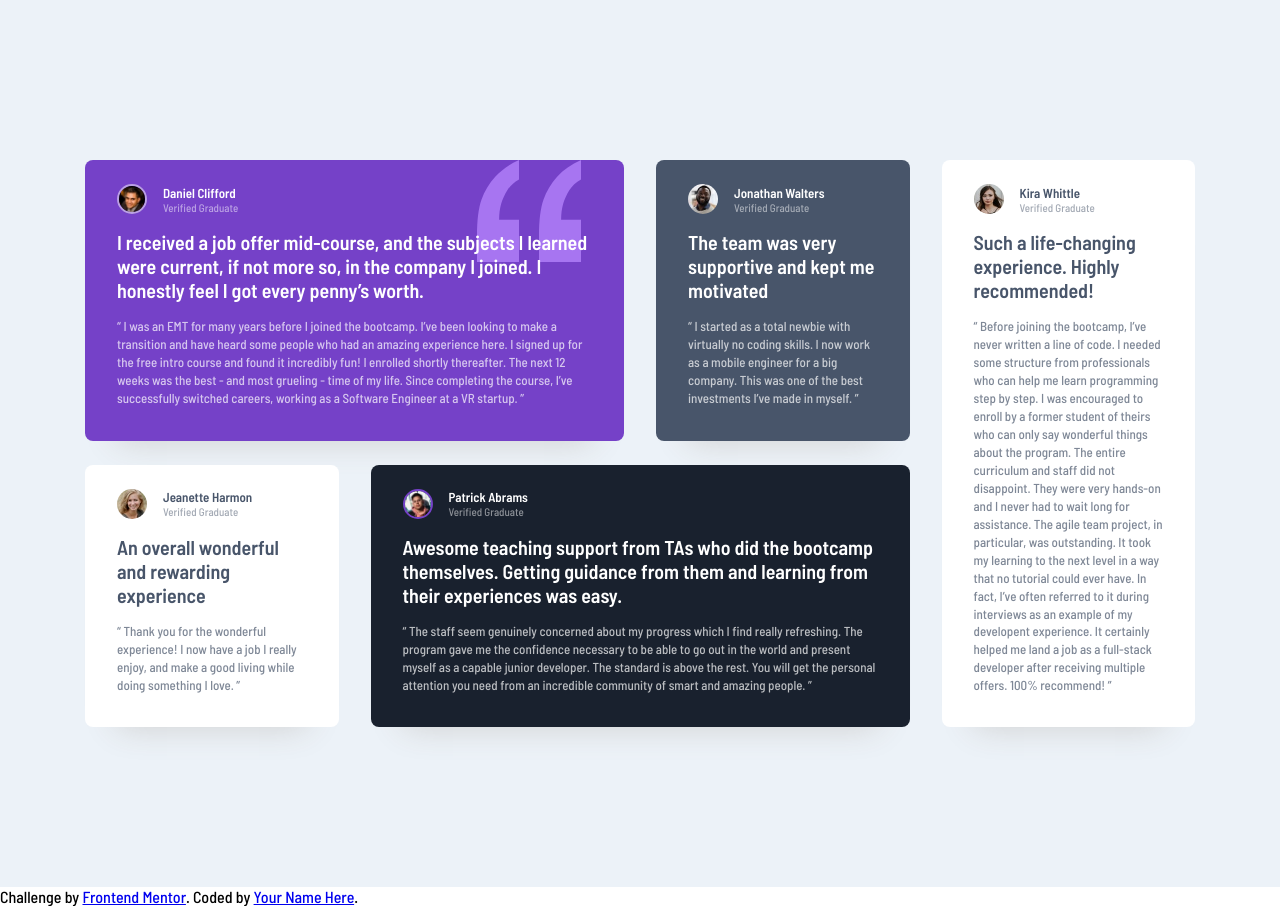
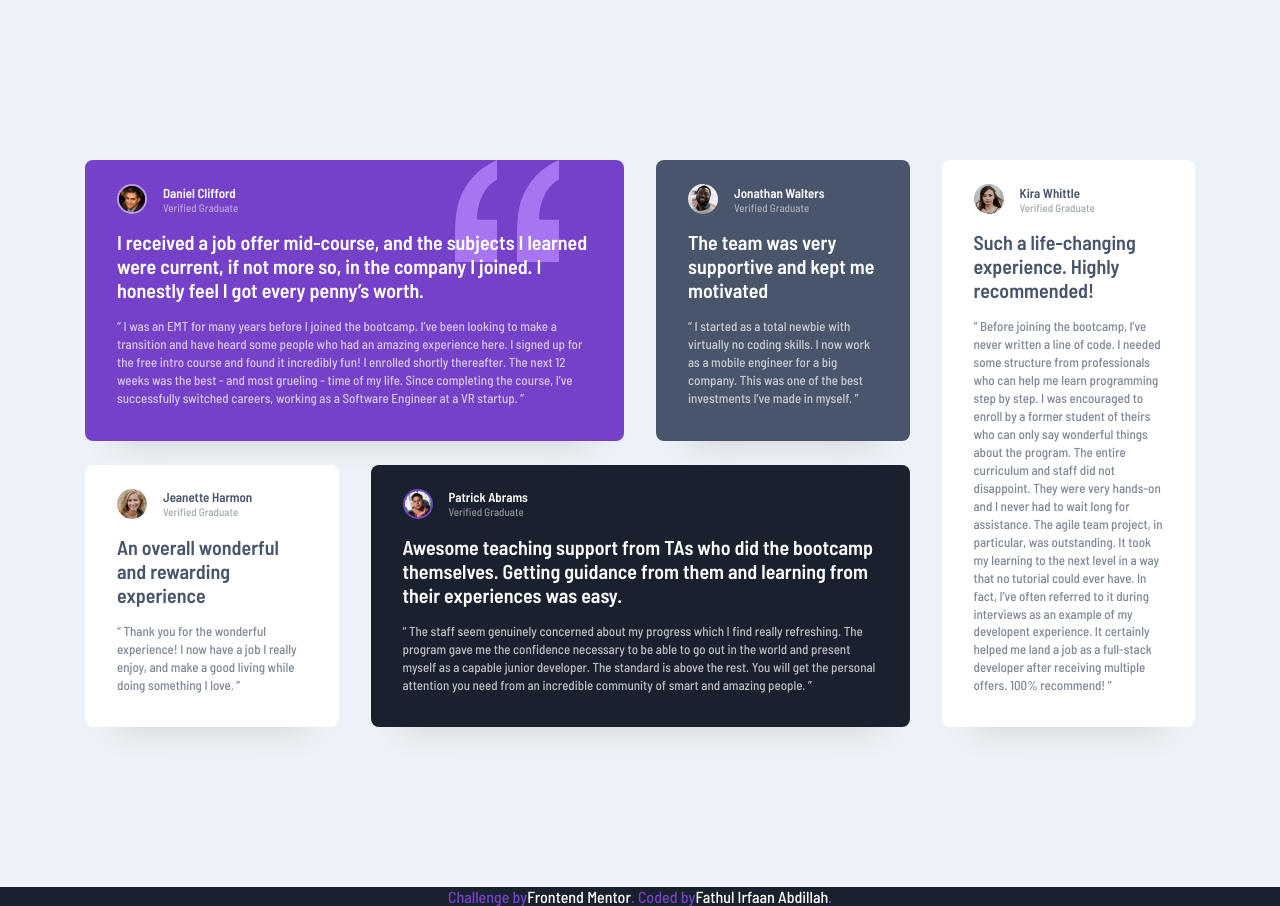
Before and after one commit to thefathdev/testimonial-grid-section-frontend-mentor, a plain HTML site: page index.html in a window 1280 px wide. Drawn offline with Linux system fonts and the light colour scheme.

Commit message:
Added footer styling

```diff
--- a/index.html
+++ b/index.html
@@ -181,7 +181,10 @@
         href="https://www.frontendmentor.io?ref=challenge"
         target="_blank"
         >Frontend Mentor</a
-      >. Coded by <a class="footer__link" href="#">Your Name Here</a>.
+      >. Coded by
+      <a class="footer__link" href="https://github.com/whatTheFath"
+        >Fathul Irfaan Abdillah</a
+      >.
     </footer>
   </body>
 </html>
--- a/scss/card/_card.scss
+++ b/scss/card/_card.scss
@@ -18,6 +18,10 @@
       background-repeat: no-repeat;
       background-position: 90% 0;
       color: $white;
+
+      @include tablet {
+        background-position: 85% 0;
+      }
     }
 
     &_gray {
--- /dev/null
+++ b/scss/footer/_footer.scss
@@ -0,0 +1,12 @@
+.footer {
+  display: flex;
+  justify-content: center;
+  align-items: center;
+  background-color: $very-dark-blackish-blue;
+  color: $moderate-violet;
+
+  &__link {
+    text-decoration: none;
+    color: $white;
+  }
+}
--- a/scss/style.scss
+++ b/scss/style.scss
@@ -12,3 +12,6 @@
 // Card and Profile
 @import './card/card';
 @import './profile/profile';
+
+// Footer
+@import './footer/footer';
```
Also changed, not shown: css/style.css, 1 other file.
